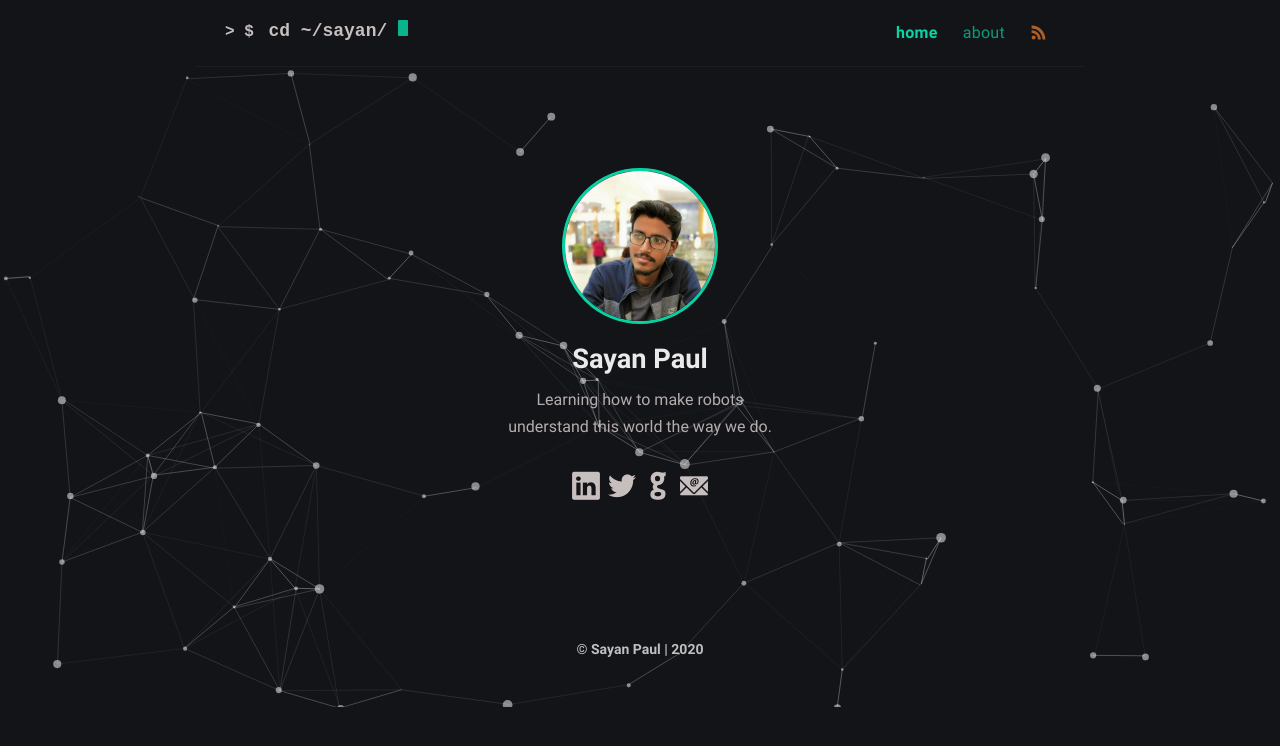
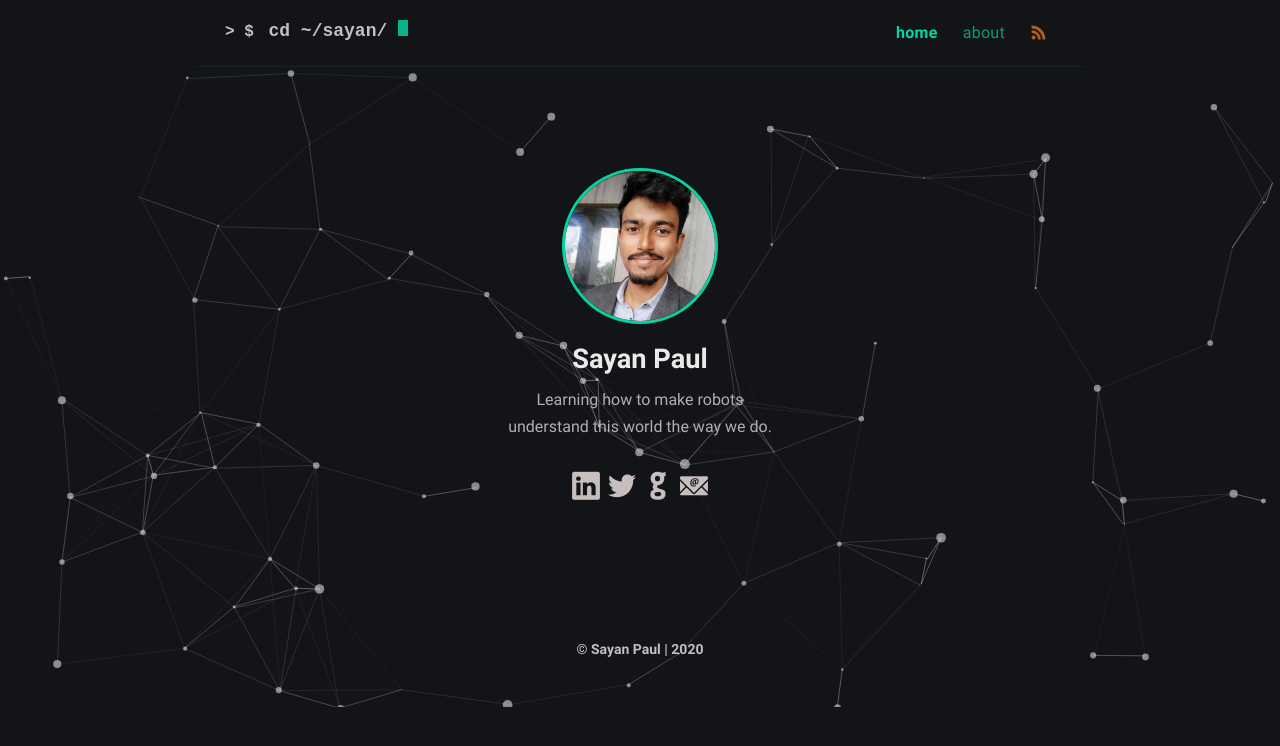
Before and after one commit to paulsayan/paulsayan.github.io, a Jekyll site: the page built from index.md, in a window 1280 px wide. Shown: the top 746 px of the page. Built offline with Jekyll 4.4.1, drawn with Linux system fonts in a browser that asks for light colours.

Commit message:
update dp, ogp and ga id...

```diff
--- a/_config.yml
+++ b/_config.yml
@@ -4,7 +4,7 @@ description: >-
   This is the personal portfolio website of Mr. Sayan Paul.
 lang: en-US
 timezone: Asia/Kolkata
-#image: assets/img/ogp.png # This image used for Open Graph more info https://ogp.me/
+image: assets/img/ogp.png # This image used for Open Graph more info https://ogp.me/
 #repo: https://github.com/paulsayan
 mode: dark # default theme "dark" | "light"
 
@@ -18,13 +18,13 @@ author:
   github: https://github.com/paulsayan/
   twitter: https://twitter.com/sayanpaul_/
   linkedin: https://linkedin.com/in/sayan-paul/
-  avatar: /assets/img/sp1.jpg
+  avatar: /assets/img/sp2.jpg
 
 # Url settings
 url:
 baseurl:
 permalink: /posts/:title/
-google_analytics:
+google_analytics: UA-179551252-1
 fb_appid:
 
 # Collection setting
```
Also changed, not shown: assets/img/ogp.png (added), assets/img/sp2.jpg (added).
